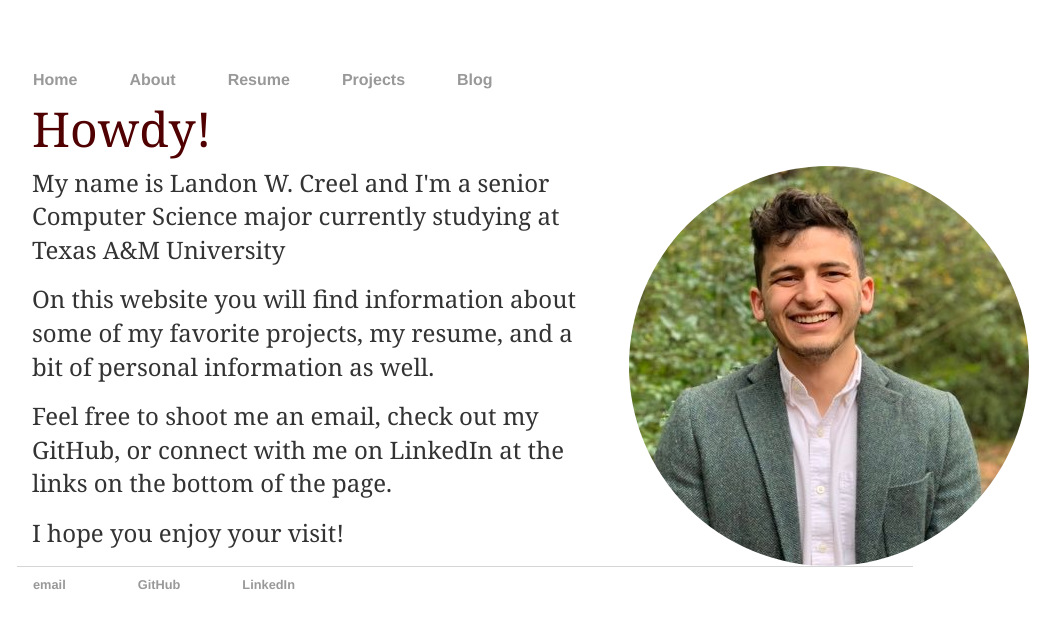
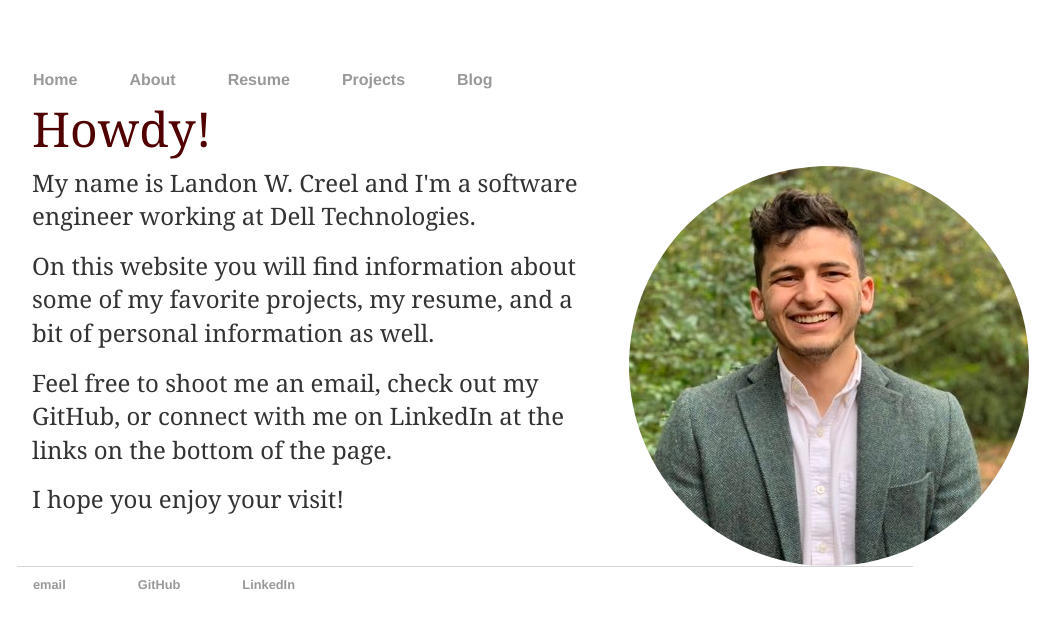
Before and after one commit to lwcreel/lwcreel.github.io, a Jekyll site: the page built from index.html, in a window 1280 px wide. Shown: the top 628 px of the page, without its empty margins (175-1235 px from the left). Built offline with Jekyll 4.4.1, drawn with Linux system fonts in a browser that asks for light colours.

Commit message:
text updates

```diff
--- a/blog/index.html
+++ b/blog/index.html
@@ -3,5 +3,7 @@ layout: default
 title: Landon Creel
 ---
 <body>
-<iframe src ="https://mxaofnature.blogspot.com/" width="100%" height="500"></iframe>
+<iframe src ="https://mxaofnature.blogspot.com/" width="100%" height="500%">
+    <p>Your browser does not support iFrames.</p>
+</iframe>
 </body>
--- a/css/main.css
+++ b/css/main.css
@@ -55,7 +55,7 @@ ul.posts li {
 .family-photo{
     width: 1000px;
     height: 490px;
-    padding: 21px; /* Ay-Ay-Ay Whoop! */
+    padding: 21px;
     align-content: center;
 }
 .prct-h1 {
@@ -84,5 +84,5 @@ ul.posts li {
     border-radius: 30%;
     width: 400px;
     height: 400px;
-    padding: 21px; /* Ay-Ay-Ay Whoop! */
+    padding: 21px;
 }
--- a/index.html
+++ b/index.html
@@ -7,7 +7,7 @@ title: Landon Creel
 	<h1 class="greeting">Howdy!</h1>
 	<div class="row">
 		<div class="col-sm-8">
-		  <p class="home">My name is Landon W. Creel and I'm a senior Computer Science major currently studying at Texas A&M University</p>
+		  <p class="home">My name is Landon W. Creel and I'm a software engineer working at Dell Technologies.</p>
 		  <p class="home">On this website you will find information about some of my favorite projects, my resume, and a bit of personal information as well.</p>
 		  <p class="home">Feel free to shoot me an email, check out my GitHub, or connect with me on LinkedIn at the links on the bottom of the page.</p>
 		  <p class="home">I hope you enjoy your visit!</p>
```
